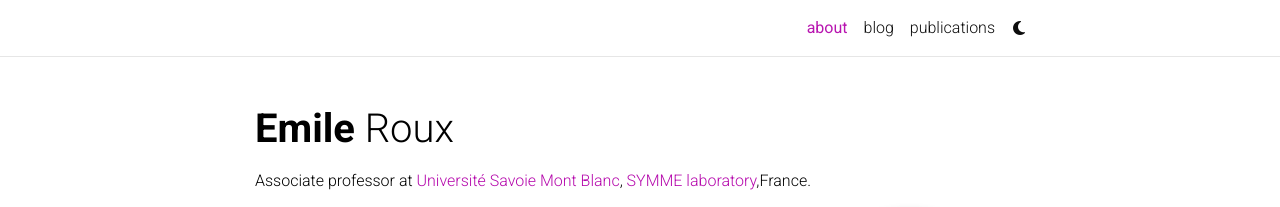
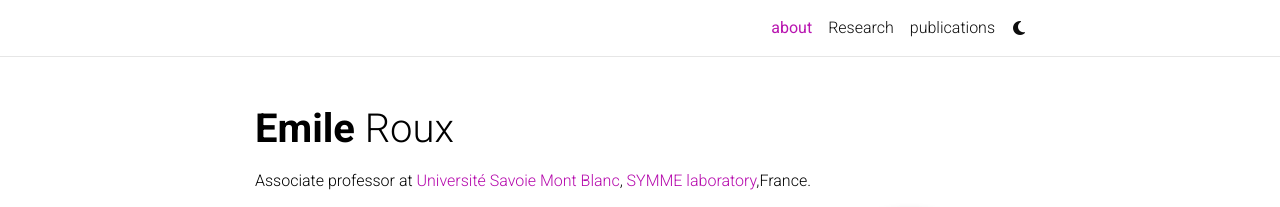
Before and after one commit to EmileRouxSMB/EmileRouxSMB.github.io, a Jekyll site: the page built from _pages/about.md, in a window 1280 px wide. Shown: the top 207 px of the page. Built offline with Jekyll 4.4.1, drawn with Linux system fonts in a browser that asks for light colours; full-size pictures stand in for the smaller copies a plugin makes; some web fonts are replaced; comment, search, counter and statistics services are not loaded; a style sheet for code colours, icons or effects is not loaded.

Commit message:
Update _config.yml

```diff
--- a/_config.yml
+++ b/_config.yml
@@ -119,8 +119,8 @@
 # Blog
 # -----------------------------------------------------------------------------
 
-blog_name: al-folio # blog_name will be displayed in your blog page
-blog_nav_title: blog # your blog must have a title for it to be displayed in the nav bar
+blog_name: Research and more  # blog_name will be displayed in your blog page
+blog_nav_title: Research # your blog must have a title for it to be displayed in the nav bar
 blog_description: a simple whitespace theme for academics
 permalink: /blog/:year/:title/
 
```
